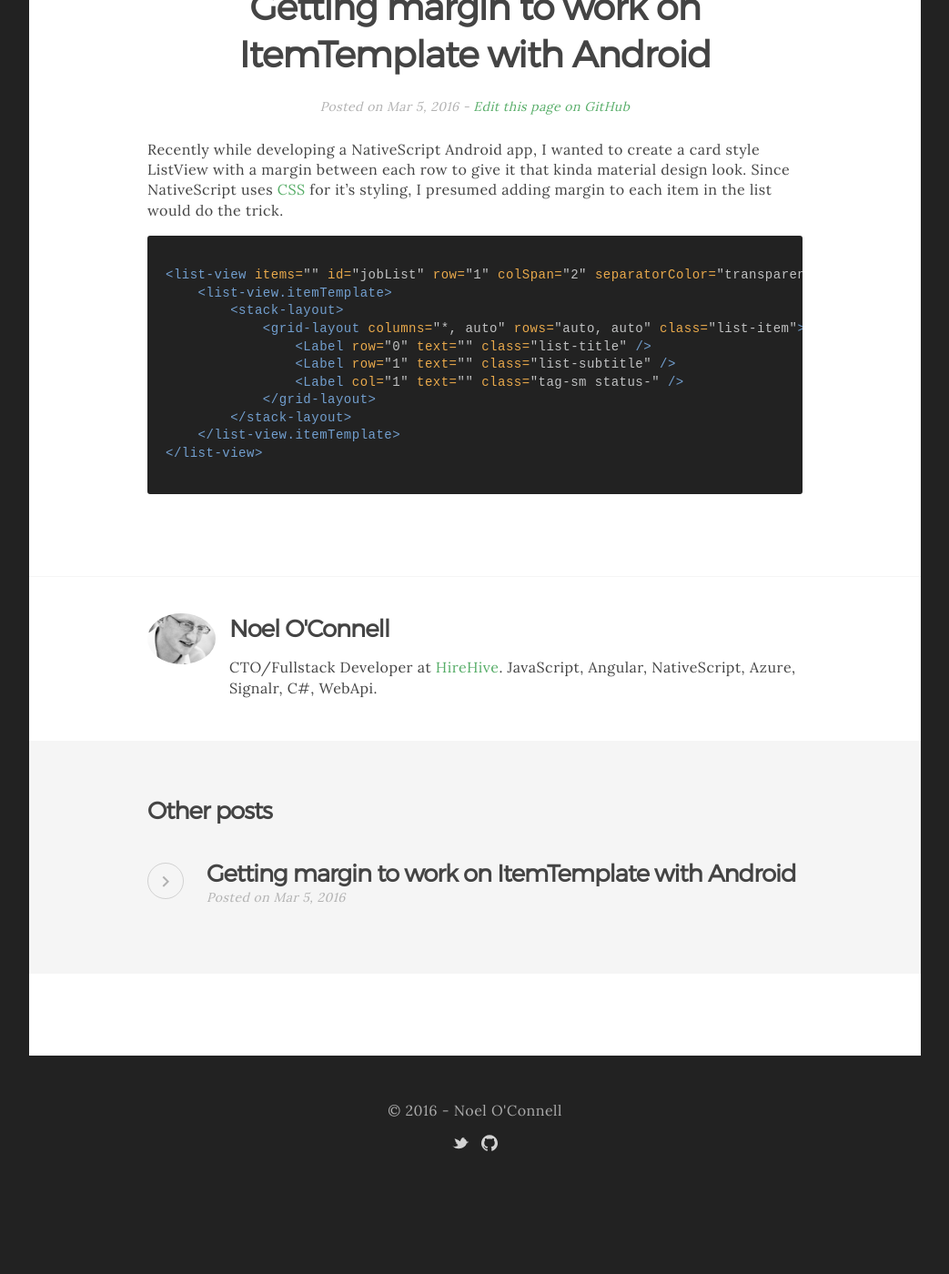
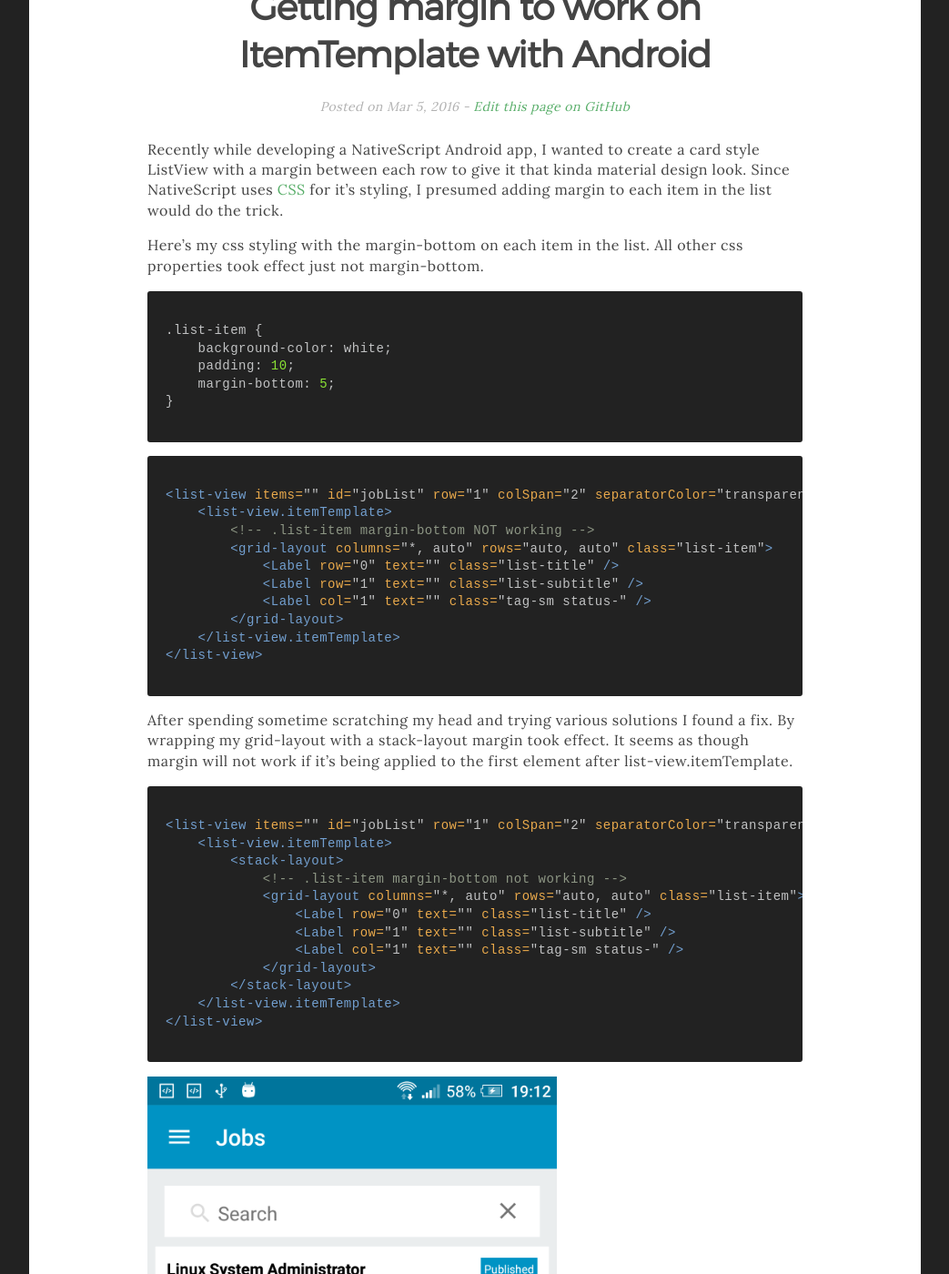
Before and after one commit to NoelOConnell/NoelOConnell.github.io, a Jekyll site: the page built from _posts/2016-03-05-nativescript-using-margin-on-ItemTemplate.md, in a window 1280 px wide and 1400 px high, scrolled down 492 px. Shown: the whole window at 91% size, without its empty margins (118-1161 px from the left). Built offline with Jekyll 4.4.1, drawn with Linux system fonts in a browser that asks for light colours; comment, search, counter and statistics services are not loaded; before the commit the page ends 1807 px from its top, so only the background shows below that.

Commit message:
First draft of my first blog post

```diff
--- a/_posts/2016-03-05-nativescript-using-margin-on-ItemTemplate.md
+++ b/_posts/2016-03-05-nativescript-using-margin-on-ItemTemplate.md
@@ -8,10 +8,38 @@ path: 2016-03-05-nativescript-using-margin-on-ItemTemplate.md
 Recently while developing a NativeScript Android app, I wanted to create a card style ListView with a margin between each row to give it that kinda material design look.
 Since NativeScript uses <a href="https://docs.nativescript.org/ui/styling">CSS</a> for it's styling, I presumed adding margin to each item in the list would do the trick.
 
+Here's my css styling with the margin-bottom on each item in the list. All other css properties took effect just not margin-bottom.
+
+{% highlight css %}
+.list-item {
+    background-color: white;
+    padding: 10;
+    margin-bottom: 5;
+}
+{% endhighlight %}
+
 {% highlight XML %}
-<list-view items="{{ jobList }}" id="jobList" row="1" colSpan="2" separatorColor="transparent">
+
+<list-view items="{{jobList}}" id="jobList" row="1" colSpan="2" separatorColor="transparent">
+    <list-view.itemTemplate>
+        <!-- .list-item margin-bottom NOT working -->
+        <grid-layout columns="*, auto" rows="auto, auto" class="list-item">
+            <Label row="0" text="{{ name }}" class="list-title" />
+            <Label row="1" text="{{ location }}" class="list-subtitle" />
+            <Label col="1" text="{{ status }}" class="{{'tag-sm status-' + statusClass}}" />
+        </grid-layout>
+    </list-view.itemTemplate>
+</list-view>
+{% endhighlight %}
+
+After spending sometime scratching my head and trying various solutions I found a fix. By wrapping my grid-layout with a stack-layout margin took effect.
+It seems as though margin will not work if it's being applied to the first element after list-view.itemTemplate.
+
+{% highlight XML %}
+<list-view items="{{jobList}}" id="jobList" row="1" colSpan="2" separatorColor="transparent">
     <list-view.itemTemplate>
         <stack-layout>
+            <!-- .list-item margin-bottom not working -->
             <grid-layout columns="*, auto" rows="auto, auto" class="list-item">
                 <Label row="0" text="{{ name }}" class="list-title" />
                 <Label row="1" text="{{ location }}" class="list-subtitle" />
@@ -20,5 +48,7 @@ Since NativeScript uses <a href="https://docs.nativescript.org/ui/styling">CSS</
         </stack-layout>
     </list-view.itemTemplate>
 </list-view>
+{% endhighlight %}
 
-{% endhighlight %}
+<img src="/img/posts/margin-not-working.png" style="width: 450px;">
+<img src="/img/posts/margin-working.png" style="width: 450px;">
```
Also changed, not shown: img/posts/margin-not-working.png (added), 1 other file.
